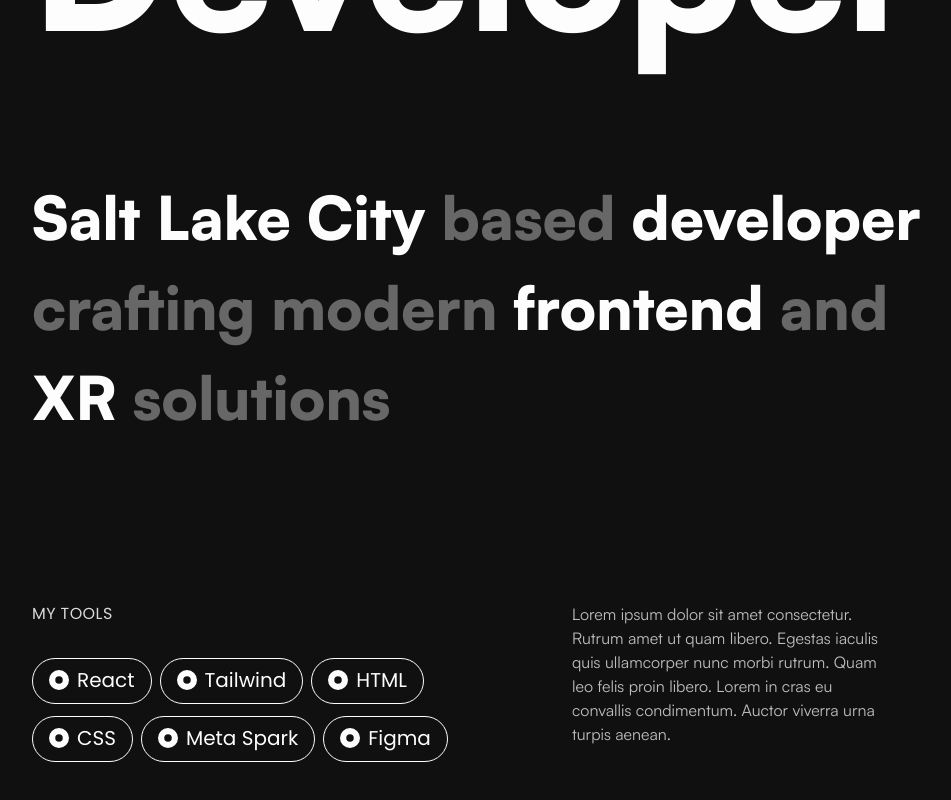
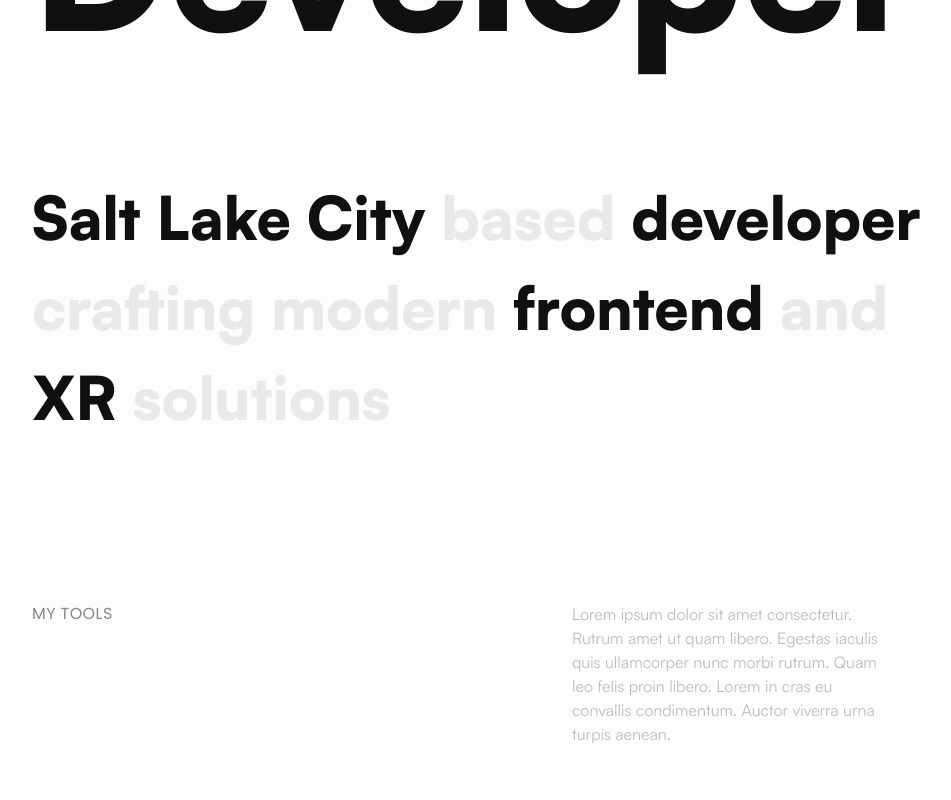
Before and after one commit to mackaykillian/portfolio, a React (Create React App) app: page / in a window 1280 px wide. Shown: the part 692-1492 px from the top of the page, without its empty margins (288-1239 px from the left). Built offline with nearby package versions, Linux system fonts and the light colour scheme.

Commit message:
added scroll trigger

```diff
--- a/src/App.jsx
+++ b/src/App.jsx
@@ -1,16 +1,14 @@
 import React, { useRef } from "react";
 import gsap from "gsap"; // <-- import GSAP
 import { useGSAP } from "@gsap/react"; // <-- import the hook from our React package
+import { ScrollTrigger } from "gsap/ScrollTrigger";
 import { useMediaQuery } from "react-responsive";
-// import Header from "./components/Header";
-// import IntroView from "./views/IntroView";
-// import OverviewView from "./views/OverviewView";
-// import ProjectsView from "./views/ProjectsView";
-// import AboutView from "./views/AboutView";
-// import ConnectView from "./views/ConnectView";
+
 import SummarySection from "./views/SummarySection";
 import Navigation from "./components/Navigation";
 import IntroSection from "./views/IntroSection";
+
+gsap.registerPlugin(ScrollTrigger);
 
 export default function App() {
   const xsScreen = useMediaQuery({ minWidth: 0 });
@@ -20,16 +18,39 @@ export default function App() {
   const xlScreen = useMediaQuery({ minWidth: 1280 });
   const xxlScreen = useMediaQuery({ minWidth: 1536 });
 
+  const appContainer = useRef();
+
+  useGSAP(
+    () => {
+      let trigger = ScrollTrigger.create({
+        trigger: "#summary-section",
+        start: "top bottom",
+        end: "bottom top",
+        toggleClass: {
+          className: "dark",
+          targets: "#container",
+        },
+      });
+    },
+    { scope: appContainer },
+  );
+
   return (
-    <div className="app bg-neutral-900">
-      <div className="">
+    <div ref={appContainer} id="appContainer" className="app">
+      <div id="container" className="">
+        <div className="bg-neutral-100 transition ease-in dark:bg-neutral-900">
           <div className="fixed top-0 w-full pb-4 pr-4 pt-4 sm:pb-6 sm:pr-6 sm:pt-6 lg:h-screen lg:w-3/12 lg:pb-0 lg:pl-10 lg:pt-20 xl:pl-20">
             {lgScreen ? <Navigation size="lg" /> : <Navigation size="sm" />}
           </div>
           <div className="w-full lg:flex lg:flex-row lg:justify-end">
             <div className="mx-auto w-10/12 pt-16 lg:mx-0 lg:w-9/12 lg:pr-10">
+              <div>
                 <IntroSection />
+              </div>
+              <div id="summary-section">
                 <SummarySection />
+              </div>
+            </div>
           </div>
         </div>
       </div>
--- a/src/views/IntroSection.jsx
+++ b/src/views/IntroSection.jsx
@@ -1,12 +1,12 @@
 function IntroSection() {
   return (
     <div className="flex h-screen max-h-[70vh] w-full flex-col -space-y-10 sm:max-h-screen sm:space-y-0">
-      <div className="font-display h-fit max-w-[480px] text-[52px] font-black leading-none text-neutral-100 sm:order-2 sm:pb-40 sm:text-[120px] lg:text-[150px] xl:text-[180px]">
+      <div className="font-display h-fit max-w-[480px] text-[52px] font-black leading-none text-neutral-900 sm:order-2 sm:pb-40 sm:text-[120px] lg:text-[150px] xl:text-[180px] dark:text-neutral-100">
         Creative Developer
       </div>
       <div className="flex h-[50vh] grow flex-row">
         <div className="grow"></div>
-        <div className="h-[40vh] max-h-[400px] w-[30vh] max-w-[300px] bg-neutral-500"></div>
+        <div className="h-[40vh] max-h-[400px] w-[30vh] max-w-[300px] bg-neutral-500 bg-[url('./assets/picture-of-me.png')] bg-cover bg-center"></div>
         <div className="w-1/8"></div>
       </div>
       <div></div>
--- a/src/views/SummarySection.jsx
+++ b/src/views/SummarySection.jsx
@@ -12,15 +12,22 @@ function SummarySection() {
 
   return (
     <div className="h-screen w-full">
-      <div className="font-display mb-20 text-[40px] font-black text-neutral-700 sm:mb-40 sm:text-[48px] xl:text-[60px]">
-        <span className="text-neutral-100">Salt Lake City</span> based{" "}
-        <span className="text-neutral-100">developer</span> crafting modern{" "}
-        <span className="text-neutral-100">frontend</span> and{" "}
-        <span className="text-neutral-100">XR</span> solutions
+      <div className="font-display mb-20 text-[40px] font-black text-neutral-300 sm:mb-40 sm:text-[48px] xl:text-[60px] dark:text-neutral-700">
+        <span className="text-neutral-900 dark:text-neutral-100">
+          Salt Lake City
+        </span>{" "}
+        based{" "}
+        <span className="text-neutral-900 dark:text-neutral-100">
+          developer
+        </span>{" "}
+        crafting modern{" "}
+        <span className="text-neutral-900 dark:text-neutral-100">frontend</span>{" "}
+        and <span className="text-neutral-900 dark:text-neutral-100">XR</span>{" "}
+        solutions
       </div>
       <div className="md:flex md:flex-row md:space-x-20">
         <div className="mb-10 md:mb-0 md:w-1/2">
-          <div className="mb-4 text-[14px] uppercase tracking-wide text-neutral-400 sm:mb-8 sm:text-[16px]">
+          <div className="mb-4 text-[14px] uppercase tracking-wide text-neutral-600 sm:mb-8 sm:text-[16px] dark:text-neutral-400">
             My Tools
           </div>
           <div className="flex flex-row flex-wrap">
@@ -68,7 +75,7 @@ function SummarySection() {
             </div>
           </div>
         </div>
-        <div className="font-display text-neutral-500 md:w-1/3">
+        <div className="font-display text-neutral-500 md:w-1/3 dark:text-neutral-500">
           Lorem ipsum dolor sit amet consectetur. Rutrum amet ut quam libero.
           Egestas iaculis quis ullamcorper nunc morbi rutrum. Quam leo felis
           proin libero. Lorem in cras eu convallis condimentum. Auctor viverra
--- a/tailwind.config.js
+++ b/tailwind.config.js
@@ -3,6 +3,7 @@
 const defaultTheme = require("tailwindcss/defaultTheme");
 
 module.exports = {
+  darkMode: "class",
   content: ["./src/**/*.{js,jsx,ts,tsx}"],
   theme: {
     extend: {
```
Also changed, not shown: src/assets/picture-of-me.png. Lines whose indentation alone changed are shown as unchanged.
